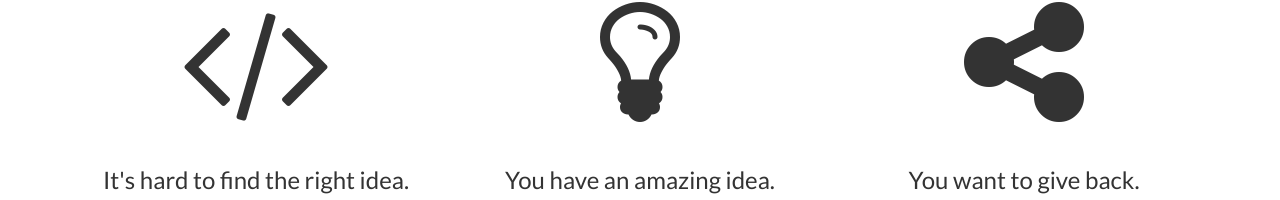
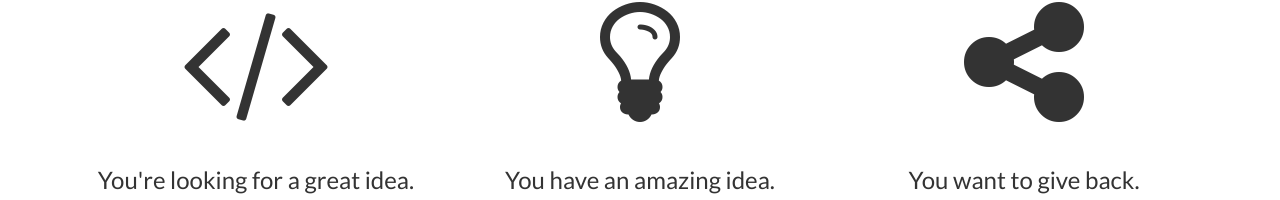
Before and after one commit to adventurous-starfish/glint, a plain HTML site: page index.html in a window 1280 px wide. Shown: the part 771-971 px from the top of the page. Drawn offline with nearby package versions, Linux system fonts and the light colour scheme.

Commit message:
Changed header title in description page

```diff
--- a/index.html
+++ b/index.html
@@ -41,7 +41,7 @@
       <div class="icons-wrapper">
         <div class="col-md-4">
           <i class="fa fa-code fa-5x"></i>
-          <h3>It's hard to find the right idea.</h3>
+          <h3>You're looking for a great idea.</h3>
           <p>You need a project to learn a new language or start a new company, but you don't know what to make You need a project to focus on, maybe something that could turn into a company. Glint has great ideas you can make while learning something new!<make class=""></make></p>
         </div>
         <div class="col-md-4">
```
